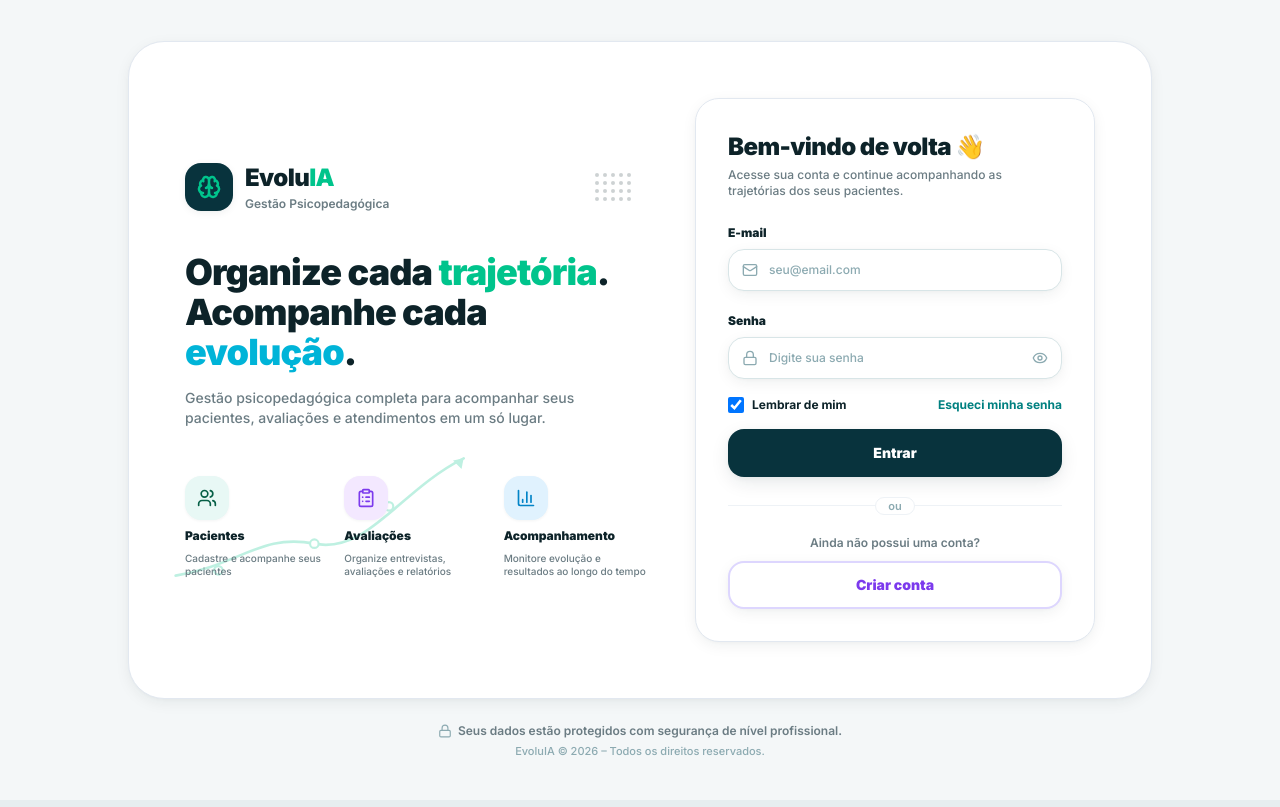
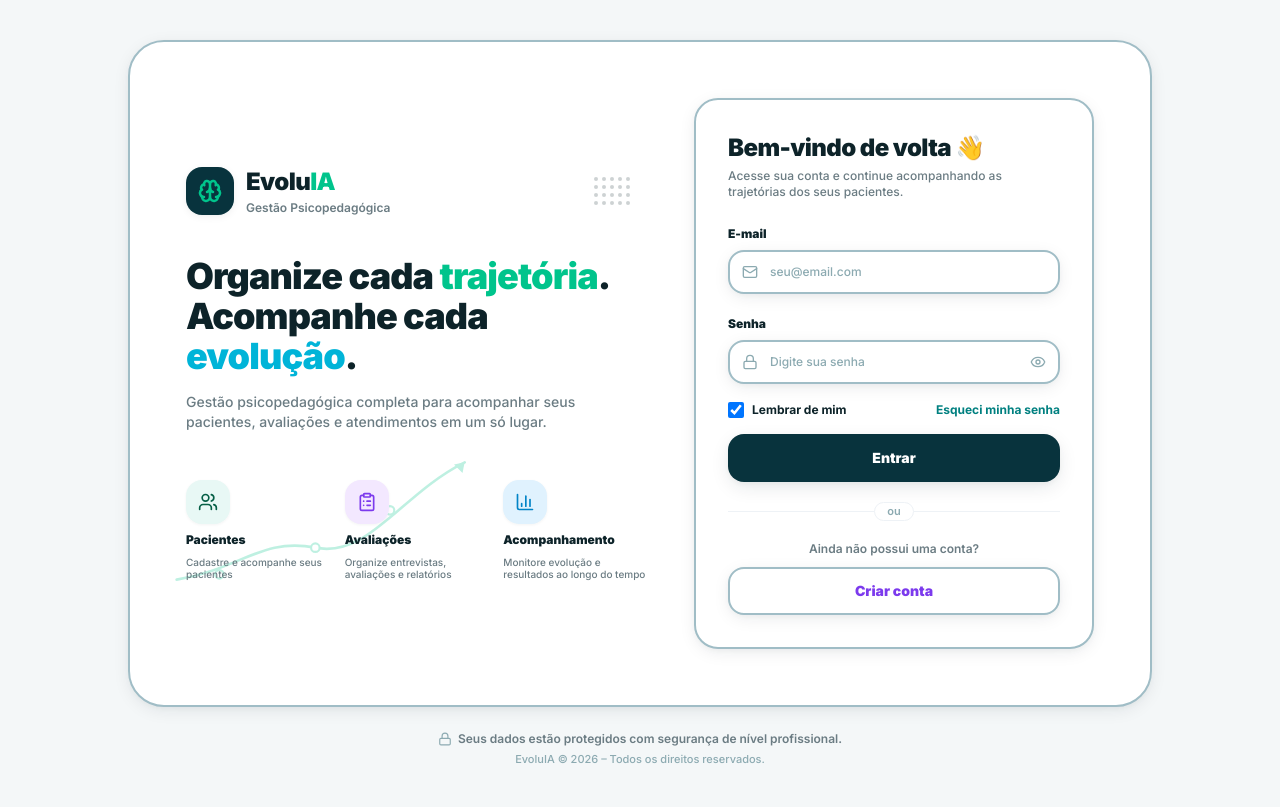
Before and after one commit to renatocarbone817/EvoluIA, a React (Vite) app: page /login in a window 1280 px wide. Built offline with nearby package versions, Linux system fonts and the light colour scheme; no server answers.

Commit message:
style: Fortalece o contorno e a borda dos cards com #A0BDC6 para alto contraste e nitidez

```diff
--- a/src/index.css
+++ b/src/index.css
@@ -36,9 +36,9 @@
     --destructive: 0 57% 64%;        /* #D96C6C */
     --destructive-foreground: 0 0% 100%;
 
-    /* Bordas e Inputs definidos e nítidos */
-    --border: 192 18% 76%;           /* #B2C7CD */
-    --input: 192 18% 76%;
+    /* Bordas e Inputs com contorno forte, nítido e bem visível */
+    --border: 193 25% 65%;           /* #91B3BD */
+    --input: 193 25% 65%;
     --ring: 192 49% 28%;             /* #245C6B */
 
     --radius: 0.75rem;
@@ -53,11 +53,17 @@
     font-feature-settings: "rlig" 1, "calt" 1;
   }
 
-  /* Elevação e destaque suave dos cards brancos sobre o fundo #E5EEF1 */
+  /* Contorno forte e bem definido para destacar os cards brancos contra o fundo #E5EEF1 */
   .bg-white.rounded-3xl,
   .bg-white.rounded-2xl,
   .bg-white.rounded-xl {
-    box-shadow: 0 4px 16px -2px rgba(13, 35, 41, 0.08), 0 1px 4px -1px rgba(13, 35, 41, 0.03);
+    border: 2px solid #A0BDC6 !important;
+    box-shadow: 0 4px 18px -2px rgba(13, 35, 41, 0.09), 0 2px 6px -1px rgba(13, 35, 41, 0.04);
+  }
+
+  .border-\[\#D8E5E7\],
+  .border-\[\#E2E8F0\] {
+    border-color: #A0BDC6 !important;
   }
 }
 
```
